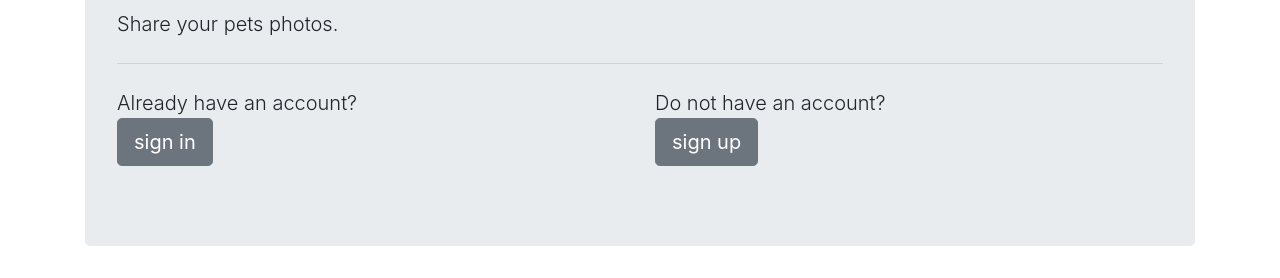
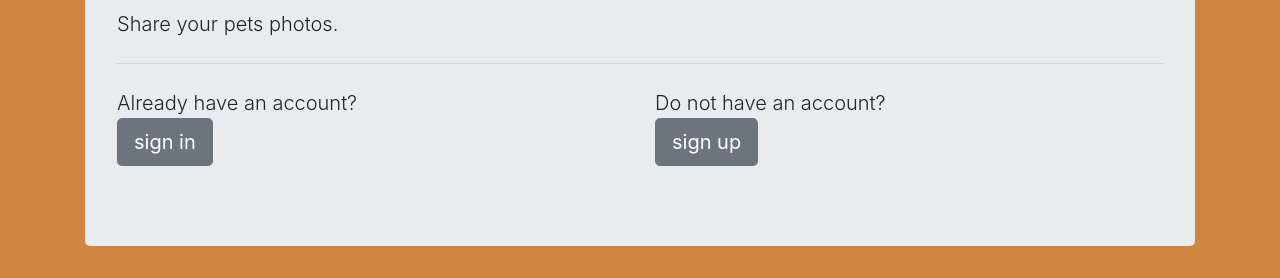
Before and after one commit to ZhivkoZhelyazkov/Petstagram, a Django app: page / in a window 1280 px wide. Shown: the part 996-1274 px from the top of the page. Run offline with Django 3.2, Linux system fonts and the light colour scheme; parts of the project's set-up code (start-up, migrations or seed data) failed here and were passed over; some libraries are stand-ins or nearby versions.

Commit message:
Added css

```diff
--- /dev/null
+++ b/static/css/site.css
@@ -0,0 +1,3 @@
+body {
+    background-color: peru;
+}
--- a/templates/shared/site.html
+++ b/templates/shared/site.html
@@ -1,3 +1,4 @@
+{% load static %}
 <!DOCTYPE html>
 <html lang="en">
 <head>
@@ -8,6 +9,7 @@
     <link rel="icon" type="image/png" href="https://pluspng.com/img-png/instagram-png-instagram-png-icon-1024.png">
     <link rel="stylesheet" href="https://stackpath.bootstrapcdn.com/font-awesome/4.7.0/css/font-awesome.min.css"
           integrity="sha384-wvfXpqpZZVQGK6TAh5PVlGOfQNHSoD2xbE+QkPxCAFlNEevoEH3Sl0sibVcOQVnN" crossorigin="anonymous">
+    <link rel="stylesheet" href="{% static '../../static/css/site.css' %}">
 </head>
 <body>
 <nav class="navbar navbar-expand-lg navbar-light bg-light" style="margin-bottom:2%">
```
